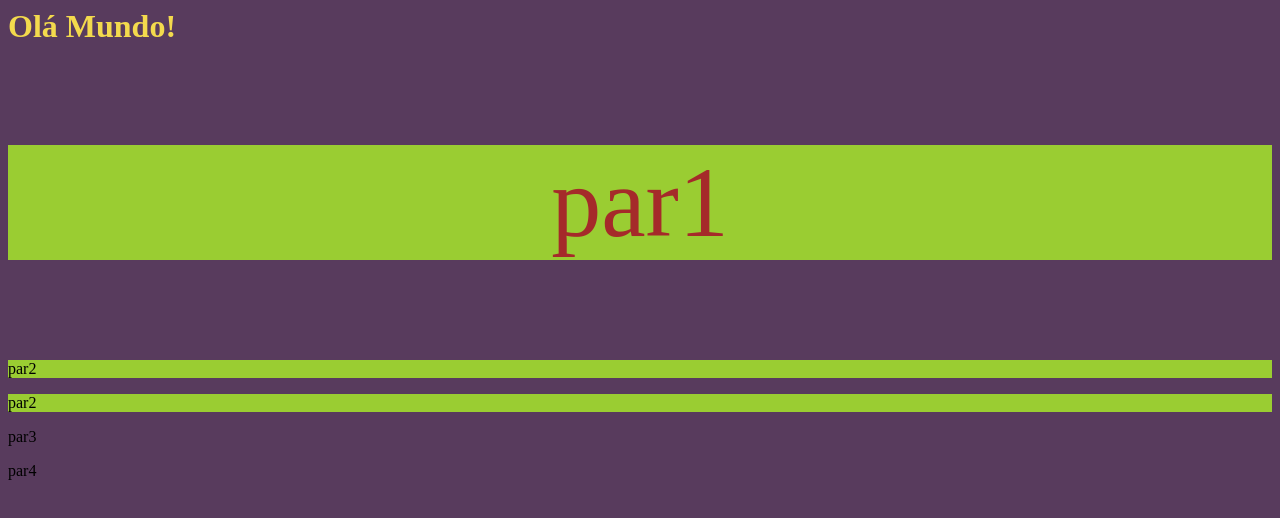
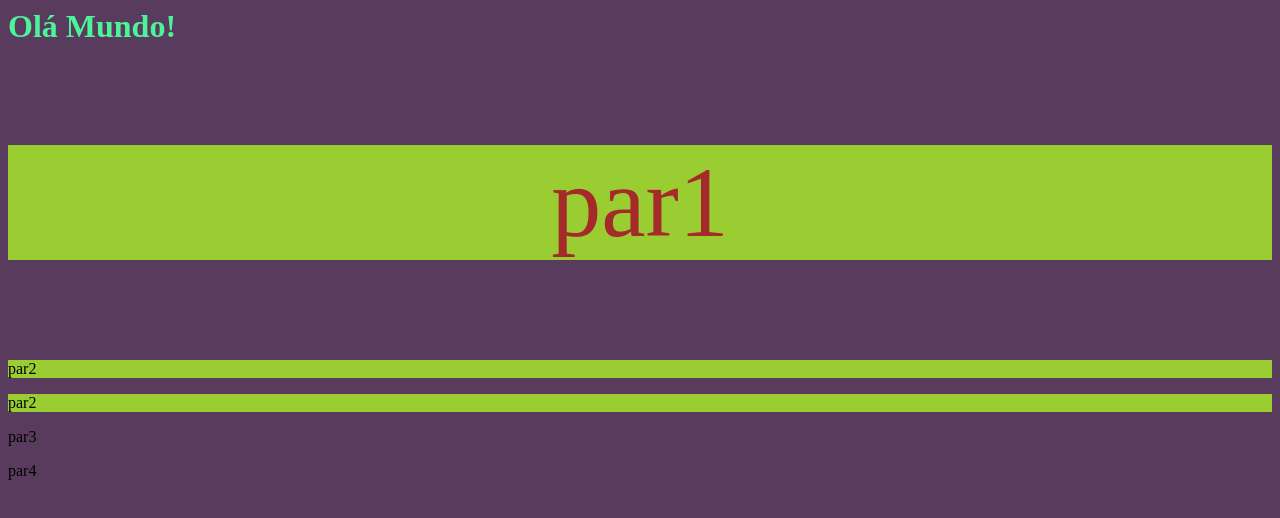
Before and after one commit to lireupt/Web_Conference, a plain HTML site: page Examples/cssExample/cssExample.html in a window 1280 px wide. Drawn offline with Linux system fonts and the light colour scheme.

Commit message:
Update cssExample.html

```diff
--- a/Examples/cssExample/cssExample.html
+++ b/Examples/cssExample/cssExample.html
@@ -16,7 +16,7 @@
 <body>
 
     <!-- Integração Local -->
-    <h1 style="color: rgb(243, 218, 77);margin: left 30px;">Olá Mundo!</h1>
+    <h1 style="color: rgb(77, 243, 152);margin: left 30px;">Olá Mundo!</h1>
     <div>
         <p class="center" >par1</p>
         <p>par2</p>
```
